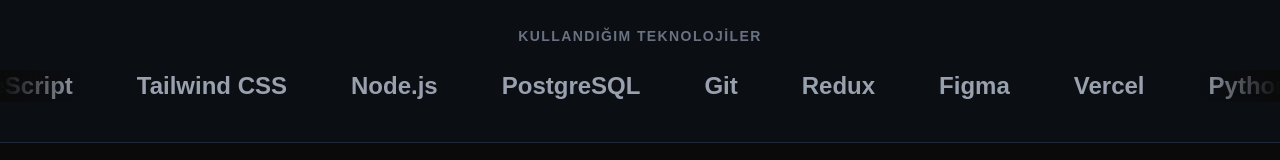
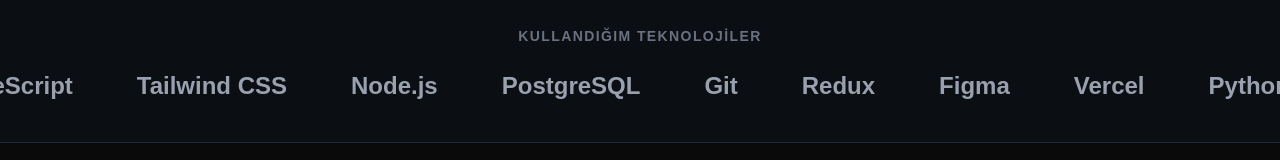
Before and after one commit to TunaStark/tuna-portfolio, a Next.js app: page / in a window 1280 px wide. Shown: the part 735-895 px from the top of the page. Built offline with nearby package versions, Linux system fonts and the light colour scheme.

Commit message:
Edited hero component style

```diff
--- a/src/components/Hero.tsx
+++ b/src/components/Hero.tsx
@@ -64,8 +64,8 @@ export default function Home() {
                     </span>
                 ))}
             </div>
-            <div className="absolute top-0 left-0 h-full w-20 bg-gradient-to-r from-[#0a0a0a] to-transparent z-10" />
-            <div className="absolute top-0 right-0 h-full w-20 bg-gradient-to-l from-[#0a0a0a] to-transparent z-10" />
+            <div className="absolute top-0 left-0 h-full w-20 bg-gradient-to-r  to-transparent z-10" />
+            <div className="absolute top-0 right-0 h-full w-20 bg-gradient-to-l  to-transparent z-10" />
         </div>
       </section>
 
```
